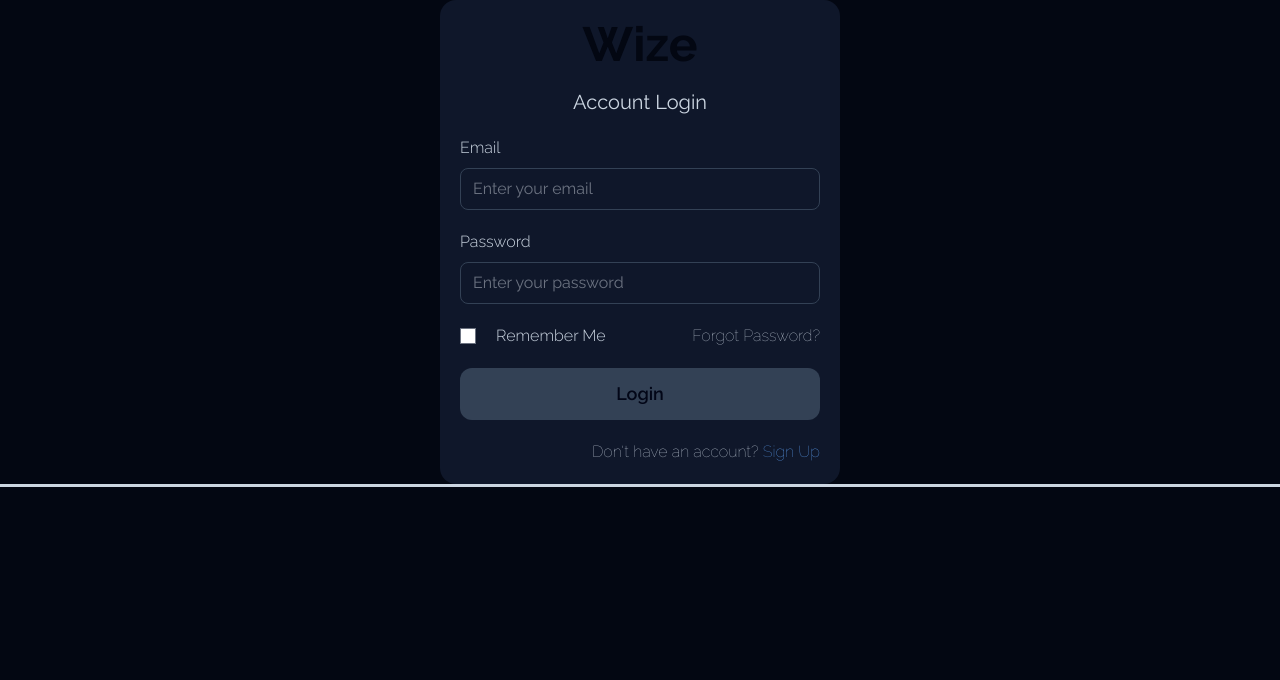
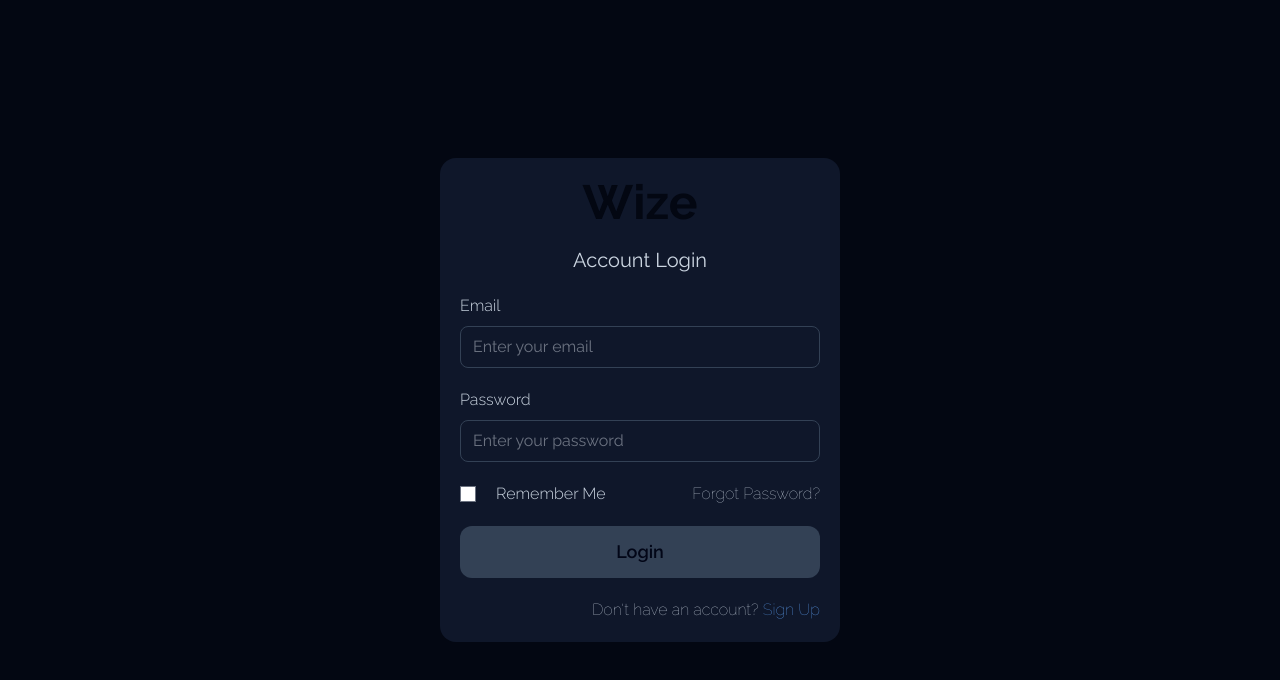
Before and after one commit to Officialibn1/wize, a Next.js app: page /login in a window 1280 px wide. Shown: the top 680 px of the page. Built offline with nearby package versions, Linux system fonts and the light colour scheme.

Commit message:
fixed lognin and signup styles

```diff
--- a/app/components/styles/LoginForm.css
+++ b/app/components/styles/LoginForm.css
@@ -1,5 +1,5 @@
 .formElement {
-	@apply w-full  md:w-[400px] m-auto h-fit p-5 flex flex-col gap-5 rounded-2xl bg-slate-900;
+	@apply w-[370px] md:w-[400px] m-auto h-fit p-5 flex flex-col gap-5 rounded-2xl bg-slate-900;
 }
 
 .formElement legend {
--- a/app/components/styles/LoginPage.css
+++ b/app/components/styles/LoginPage.css
@@ -1,3 +1,3 @@
 .loginPage {
-	@apply w-full h-[100dvh] flex;
+	@apply w-full h-[100dvh] flex outline;
 }
--- a/app/global.css
+++ b/app/global.css
@@ -57,7 +57,7 @@ body {
 }
 
 .customContainer {
-	@apply px-3 md:px-5 w-full my-auto;
+	@apply px-3 w-full h-screen flex items-center justify-center;
 }
 
 .wizeButton {
--- a/app/login/page.tsx
+++ b/app/login/page.tsx
@@ -3,11 +3,11 @@ import LoginForm from "../components/ui/LoginForm";
 
 const LoginPage = async () => {
 	return (
-		<main className='customContainer'>
+		<div className='customContainer'>
 			<div className='loginPage'>
 				<LoginForm />
 			</div>
-		</main>
+		</div>
 	);
 };
 
--- a/app/signup/page.tsx
+++ b/app/signup/page.tsx
@@ -10,11 +10,11 @@ const LoginPage = async () => {
 		redirect("/dashboard");
 	}
 	return (
-		<main className='customContainer'>
+		<div className='customContainer'>
 			<div className='loginPage'>
 				<SignUpForm />
 			</div>
-		</main>
+		</div>
 	);
 };
 
```
